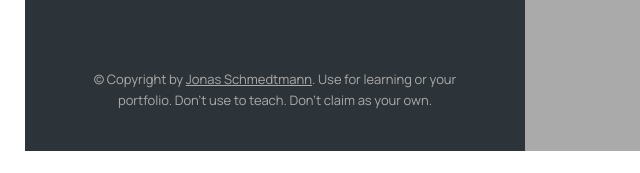
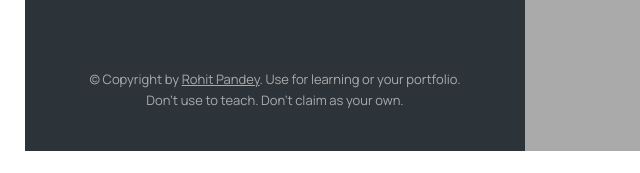
Before and after one commit to rohit00712/Mapty, a plain HTML site: page index.html in a window 1280 px wide. Shown: the part 624-797 px from the top of the page, 0-640 px from the left. Drawn offline with nearby package versions, Linux system fonts and the light colour scheme.

Commit message:
Update index.html
Updated CODE

```diff
--- a/index.html
+++ b/index.html
@@ -71,54 +71,6 @@
           </div>
           <button class="form__btn">OK</button>
         </form>
-
-        <!-- <li class="workout workout--running" data-id="1234567890">
-          <h2 class="workout__title">Running on April 14</h2>
-          <div class="workout__details">
-            <span class="workout__icon">🏃‍♂️</span>
-            <span class="workout__value">5.2</span>
-            <span class="workout__unit">km</span>
-          </div>
-          <div class="workout__details">
-            <span class="workout__icon">⏱</span>
-            <span class="workout__value">24</span>
-            <span class="workout__unit">min</span>
-          </div>
-          <div class="workout__details">
-            <span class="workout__icon">⚡️</span>
-            <span class="workout__value">4.6</span>
-            <span class="workout__unit">min/km</span>
-          </div>
-          <div class="workout__details">
-            <span class="workout__icon">🦶🏼</span>
-            <span class="workout__value">178</span>
-            <span class="workout__unit">spm</span>
-          </div>
-        </li>
-
-        <li class="workout workout--cycling" data-id="1234567891">
-          <h2 class="workout__title">Cycling on April 5</h2>
-          <div class="workout__details">
-            <span class="workout__icon">🚴‍♀️</span>
-            <span class="workout__value">27</span>
-            <span class="workout__unit">km</span>
-          </div>
-          <div class="workout__details">
-            <span class="workout__icon">⏱</span>
-            <span class="workout__value">95</span>
-            <span class="workout__unit">min</span>
-          </div>
-          <div class="workout__details">
-            <span class="workout__icon">⚡️</span>
-            <span class="workout__value">16</span>
-            <span class="workout__unit">km/h</span>
-          </div>
-          <div class="workout__details">
-            <span class="workout__icon">⛰</span>
-            <span class="workout__value">223</span>
-            <span class="workout__unit">m</span>
-          </div>
-        </li> -->
       </ul>
 
       <p class="copyright">
@@ -126,8 +78,8 @@
         <a
           class="twitter-link"
           target="_blank"
-          href="https://twitter.com/jonasschmedtman"
-          >Jonas Schmedtmann</a
+          href="https://twitter.com"
+          >Rohit Pandey</a
         >. Use for learning or your portfolio. Don't use to teach. Don't claim
         as your own.
       </p>
```
